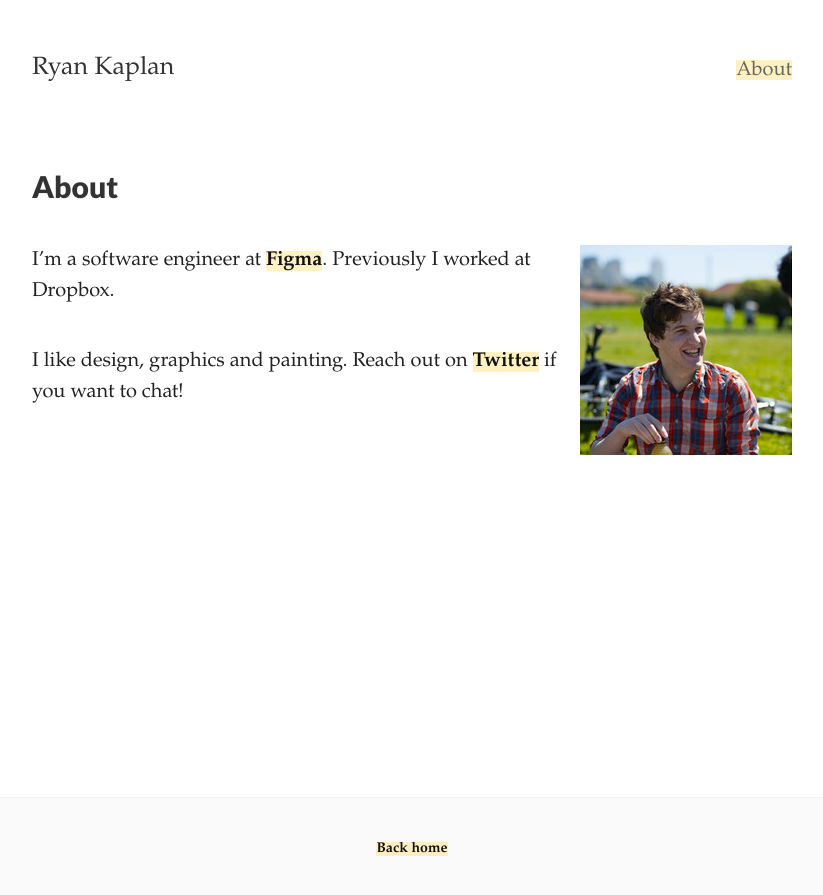
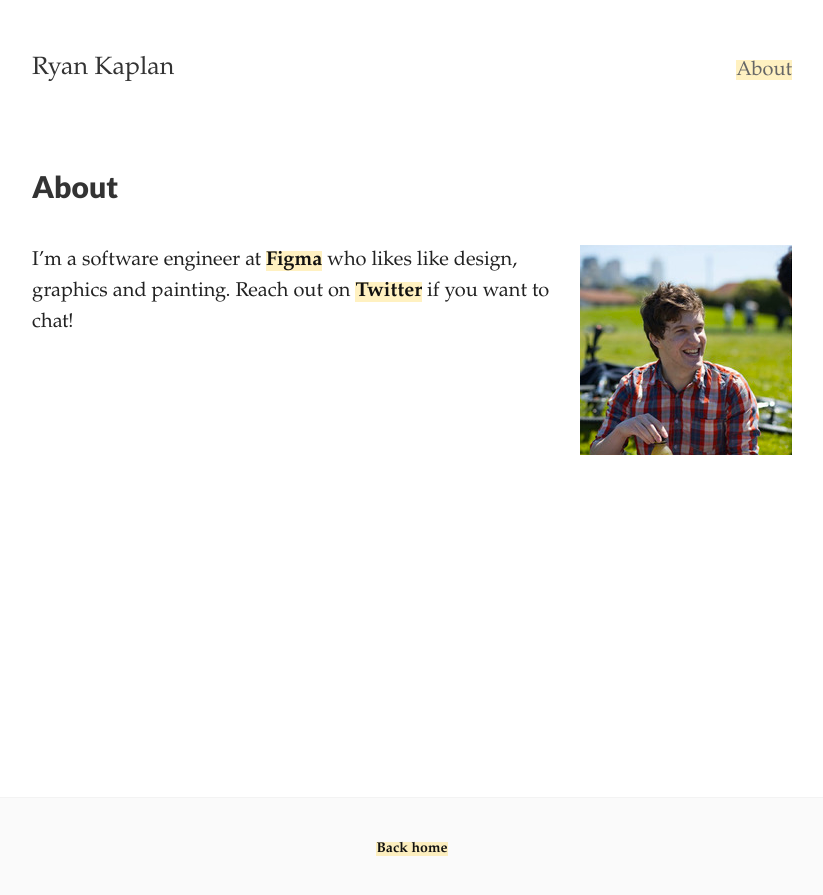
Before and after one commit to ryankaplan/ryankaplan.github.io, a Jekyll site: the page built from about.md, in a window 1280 px wide. Shown: the top 895 px of the page, without its empty margins (228-1051 px from the left). Built offline with Jekyll 4.4.1, drawn with Linux system fonts in a browser that asks for light colours.

Commit message:
Update about page

```diff
--- a/about.md
+++ b/about.md
@@ -7,6 +7,4 @@
 
 <img style="float: right; margin: 0px 0px 20px 20px;" src="/images/me.png">
 
-I'm a software engineer at [Figma](https://www.figma.com/). Previously I worked at Dropbox.
-
-I like design, graphics and painting. Reach out on [Twitter](https://twitter.com/ryanjkaplan) if you want to chat!
+I'm a software engineer at [Figma](https://www.figma.com/) who likes like design, graphics and painting. Reach out on [Twitter](https://twitter.com/ryanjkaplan) if you want to chat!
```
